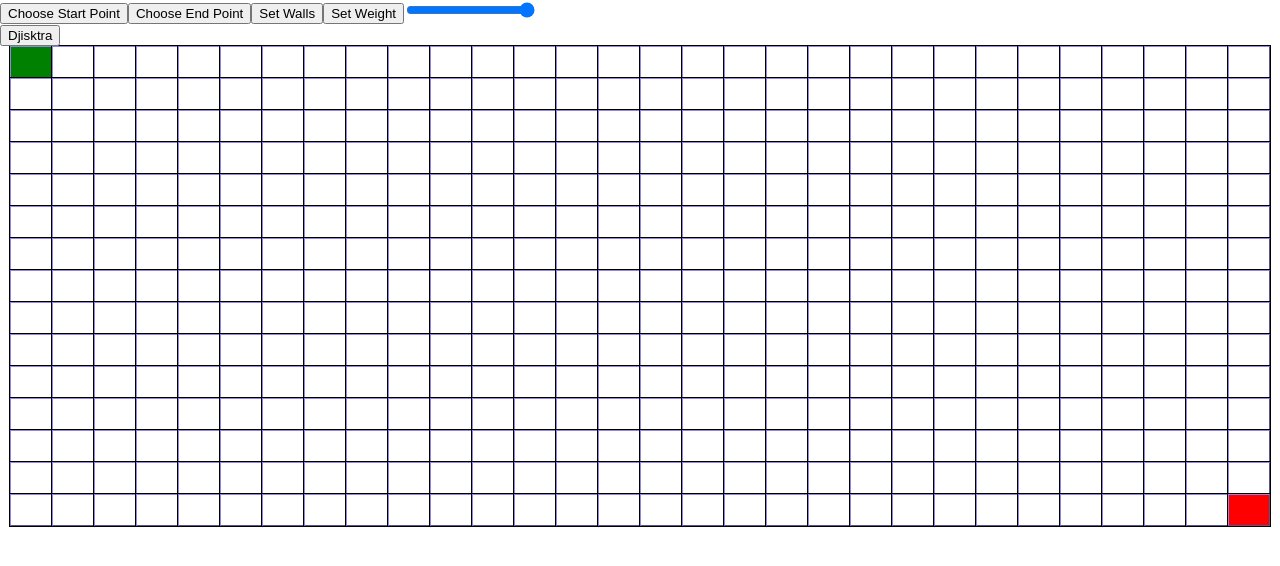
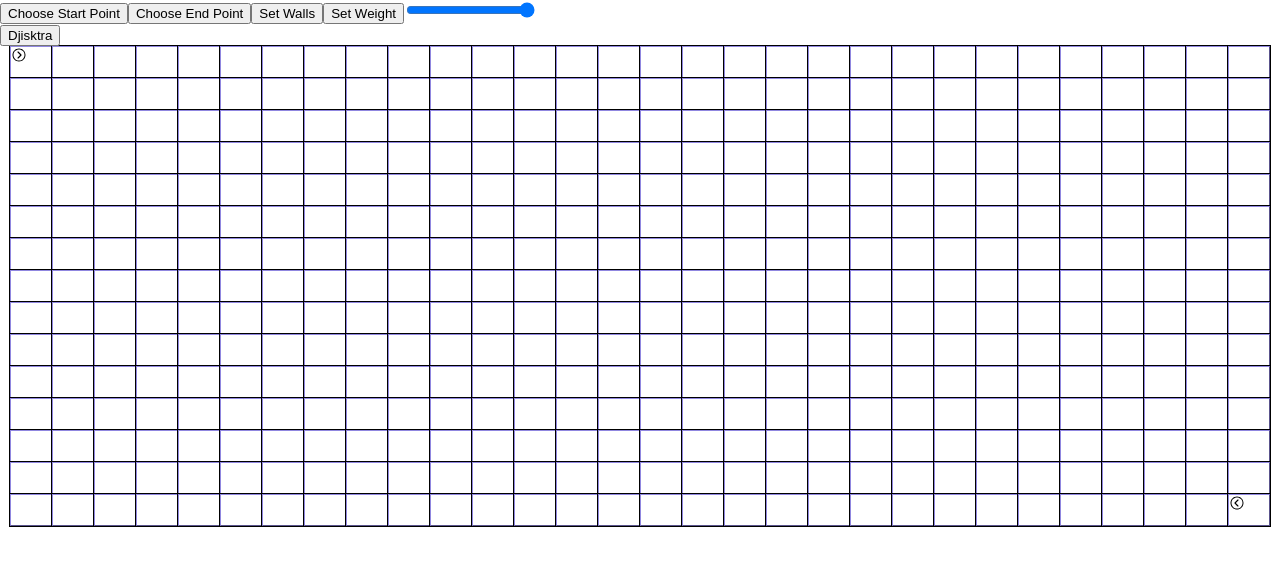
Before and after one commit to AryanLohani/PathFindingVisualizer, a React (Create React App) app in the folder pfv/: page / in a window 1280 px wide. Shown: the top 566 px of the page. Built offline with nearby package versions, Linux system fonts and the light colour scheme.

Commit message:
build commit

```diff
--- a/pfv/package.json
+++ b/pfv/package.json
@@ -8,6 +8,7 @@
     "@testing-library/user-event": "^12.7.1",
     "react": "^17.0.1",
     "react-dom": "^17.0.1",
+    "react-icons": "^4.2.0",
     "react-scripts": "4.0.2",
     "web-vitals": "^1.1.0"
   },
--- a/pfv/src/pfv/algortihms/Djisktra.jsx
+++ b/pfv/src/pfv/algortihms/Djisktra.jsx
@@ -47,6 +47,7 @@ export function Djisktra(rows,cols,startnode,endnode,grid){
             }
         );
         let u = queue[0];
+        if(u!=startnode)OrderOfVisitedNodes.push(u);
         let r = grid[u].row , c = grid[u].col;
         let x = queue.shift();
         for(let row=r-1;row<=r+1;row++){
@@ -57,7 +58,6 @@ export function Djisktra(rows,cols,startnode,endnode,grid){
                         if(v==endnode){
                             return [OrderOfVisitedNodes,calculateShotestPath(distance)];
                         }
-                        OrderOfVisitedNodes.push(v);
                         distance[v] = distance[u]+grid[v].Weight;
                         queue.push(v);
                     }
--- a/pfv/src/pfv/node/node.jsx
+++ b/pfv/src/pfv/node/node.jsx
@@ -1,4 +1,6 @@
 import React,{useEffect, useState} from 'react';
+import { IoIosArrowDropright ,IoIosArrowDropleft} from "react-icons/io";
+import { MdLock } from "react-icons/md";
 import "./node.css";
 
 const Node = (props) =>{
@@ -10,18 +12,34 @@ const Node = (props) =>{
             Weight = props.Weight,
             idx = props.idx;
     var classes = "node ";
-    if(isStart) classes+="startnode ";
-    else if(isEnd) classes+="endnode ";
-    else if(isPath) classes+="path ";
+    if(isPath) classes+="path ";
     else if(isVisited) classes+="visited ";
-    else {
-        if(Weight==wall_weight) classes+="wall ";
-        else if(Weight>1) classes+="weight ";
+    else if(Weight==wall_weight) classes+="wall "
+
+    var src = "";
+    const Icon =(e) =>{
+        switch (true){
+            case isStart:
+                return(
+                    <IoIosArrowDropright/>
+                );
+            case isEnd:
+                return(
+                    <IoIosArrowDropleft/>
+                );
+            case Weight>1 && Weight<wall_weight:
+                return(
+                    <MdLock/>
+                );
+            default:
+                return null;
+        }
     }
 
-
     return(
-        <div className={classes}></div>
-    )
+        <div className={classes}>
+            {Icon()}
+        </div>
+    );
 };
 export default Node;
```
Also changed, not shown: 1 other file (tests, documents, lock files or other folders).
